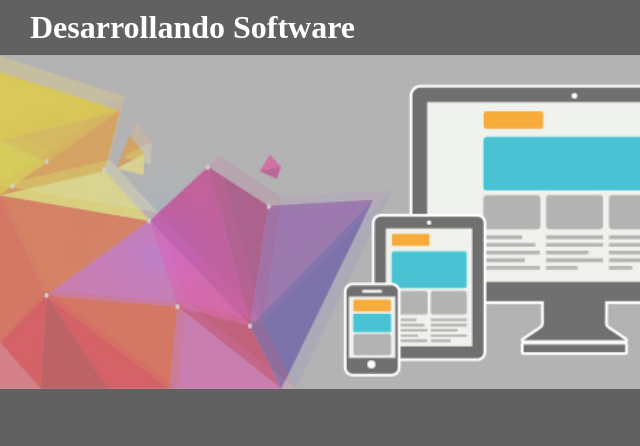
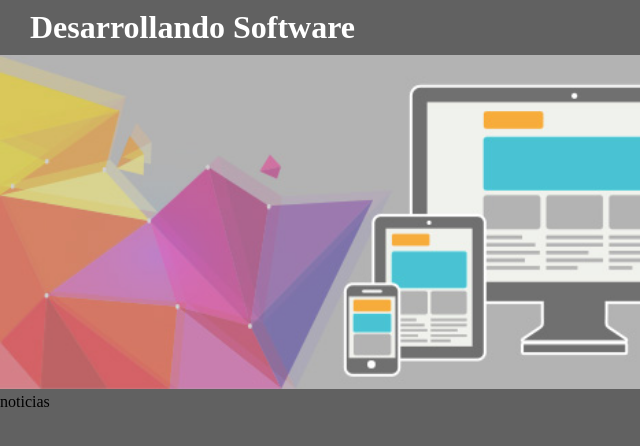
Before and after one commit to MisionTic2022-Grupo71/semana-1-71, a website: page src/index.html in a window 1280 px wide. Shown: the full height of the page, 0-640 px from the left. Drawn offline with Linux system fonts and the light colour scheme.

Commit message:
Primer commit rama de noticias

```diff
--- a/src/index.html
+++ b/src/index.html
@@ -23,7 +23,7 @@
     </header>
     <main>
         <div></div> <!--Seccion de servicios-->
-        <div></div> <!--Seccion de noticias-->
+        <div>noticias</div> <!--Seccion de noticias-->
         <div></div> <!--Seccion de equipo-->
     </main>
     <footer></footer><!--Seccion de pie del sitio-->
```
